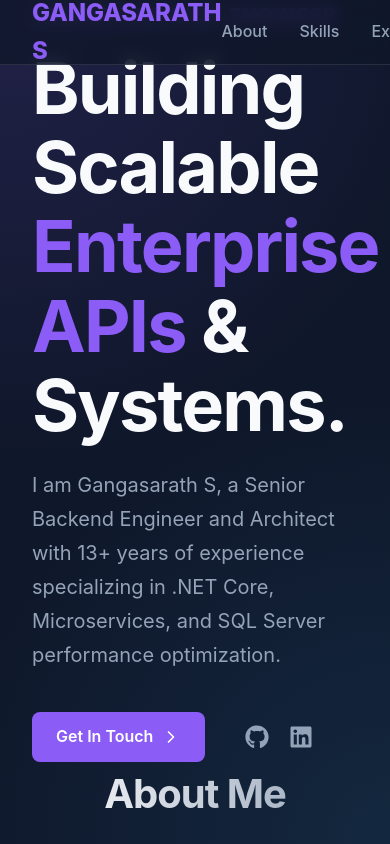
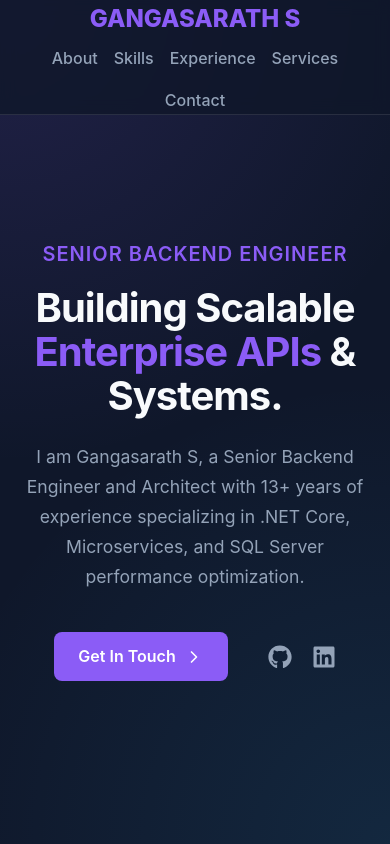
Before and after one commit to OneGangz/gangasarath-portfolio, a React (Vite) app in the folder src/Frontend/: page / in a window 390 px wide. Shown: the top 844 px of the page. Built offline with nearby package versions, Linux system fonts and the light colour scheme.

Commit message:
feat: improve mobile responsiveness and add sitemap.xml

```diff
--- a/src/Frontend/src/components/Footer.tsx
+++ b/src/Frontend/src/components/Footer.tsx
@@ -4,7 +4,7 @@ import { FaGithub as Github, FaLinkedin as Linkedin } from 'react-icons/fa';
 const Footer = () => {
   return (
     <footer style={{ padding: '4rem 0', borderTop: '1px solid var(--glass-border)', background: 'rgba(0,0,0,0.2)' }}>
-      <div className="container" style={{ display: 'flex', justifyContent: 'space-between', alignItems: 'center' }}>
+      <div className="container footer-container" style={{ display: 'flex', justifyContent: 'space-between', alignItems: 'center' }}>
         <div>
           <p style={{ fontWeight: '700', fontSize: '1.25rem', color: 'var(--primary)', marginBottom: '0.5rem' }}>GANGASARATH S</p>
           <p style={{ color: 'var(--text-muted)' }}>© 2026 Senior Backend Engineer</p>
--- a/src/Frontend/src/components/Hero.tsx
+++ b/src/Frontend/src/components/Hero.tsx
@@ -4,7 +4,7 @@ import { FaGithub as Github, FaLinkedin as Linkedin } from 'react-icons/fa';
 
 const Hero = () => {
   return (
-    <section className="container" style={{ minHeight: '90vh', display: 'flex', alignItems: 'center' }}>
+    <section className="container hero-container" style={{ minHeight: '90vh', display: 'flex', alignItems: 'center' }}>
       <div style={{ maxWidth: '800px' }}>
         <motion.div
           initial={{ opacity: 0, y: 20 }}
@@ -14,13 +14,13 @@ const Hero = () => {
           <h2 style={{ color: 'var(--primary)', fontSize: '1.25rem', marginBottom: '1rem', fontWeight: '600', letterSpacing: '0.05em' }}>
             SENIOR BACKEND ENGINEER
           </h2>
-          <h1 style={{ fontSize: '4.5rem', lineHeight: '1.1', marginBottom: '1.5rem' }}>
+          <h1 className="hero-title">
             Building Scalable <span style={{ color: 'var(--primary)' }}>Enterprise APIs</span> & Systems.
           </h1>
-          <p style={{ fontSize: '1.25rem', color: 'var(--text-muted)', marginBottom: '2.5rem', maxWidth: '650px', lineHeight: '1.7' }}>
+          <p className="hero-text">
             I am Gangasarath S, a Senior Backend Engineer and Architect with 13+ years of experience specializing in .NET Core, Microservices, and SQL Server performance optimization.
           </p>
-          <div style={{ display: 'flex', gap: '1rem', alignItems: 'center' }}>
+          <div className="hero-buttons" style={{ display: 'flex', gap: '1rem', alignItems: 'center' }}>
             <a href="#contact" className="btn btn-primary">
               Get In Touch <ChevronRight size={20} style={{ marginLeft: '0.5rem' }} />
             </a>
--- a/src/Frontend/src/index.css
+++ b/src/Frontend/src/index.css
@@ -153,3 +153,63 @@ nav {
 .nav-link:hover {
   color: var(--text-main);
 }
+
+.hero-title {
+  font-size: 4.5rem;
+  line-height: 1.1;
+  margin-bottom: 1.5rem;
+}
+
+.hero-text {
+  font-size: 1.25rem;
+  color: var(--text-muted);
+  margin-bottom: 2.5rem;
+  max-width: 650px;
+  line-height: 1.7;
+}
+
+@media (max-width: 768px) {
+  .nav-content {
+    flex-direction: column;
+    justify-content: center;
+    gap: 0.5rem;
+    height: auto;
+    padding: 1rem 0;
+  }
+  .nav-links {
+    gap: 1rem;
+    flex-wrap: wrap;
+    justify-content: center;
+  }
+  .hero-title {
+    font-size: 2.5rem;
+  }
+  .hero-text {
+    font-size: 1.1rem;
+  }
+  .section-title {
+    font-size: 2rem;
+  }
+  .container {
+    padding: 0 1rem;
+  }
+  section {
+    padding: 4rem 0;
+  }
+  .glass-card {
+    padding: 1.5rem;
+  }
+  .hero-container {
+    margin-top: 5rem;
+    text-align: center;
+  }
+  .hero-buttons {
+    justify-content: center;
+    flex-wrap: wrap;
+  }
+  .footer-container {
+    flex-direction: column;
+    gap: 1.5rem;
+    text-align: center;
+  }
+}
```
Also changed, not shown: 1 other file (tests, documents, lock files or other folders).
